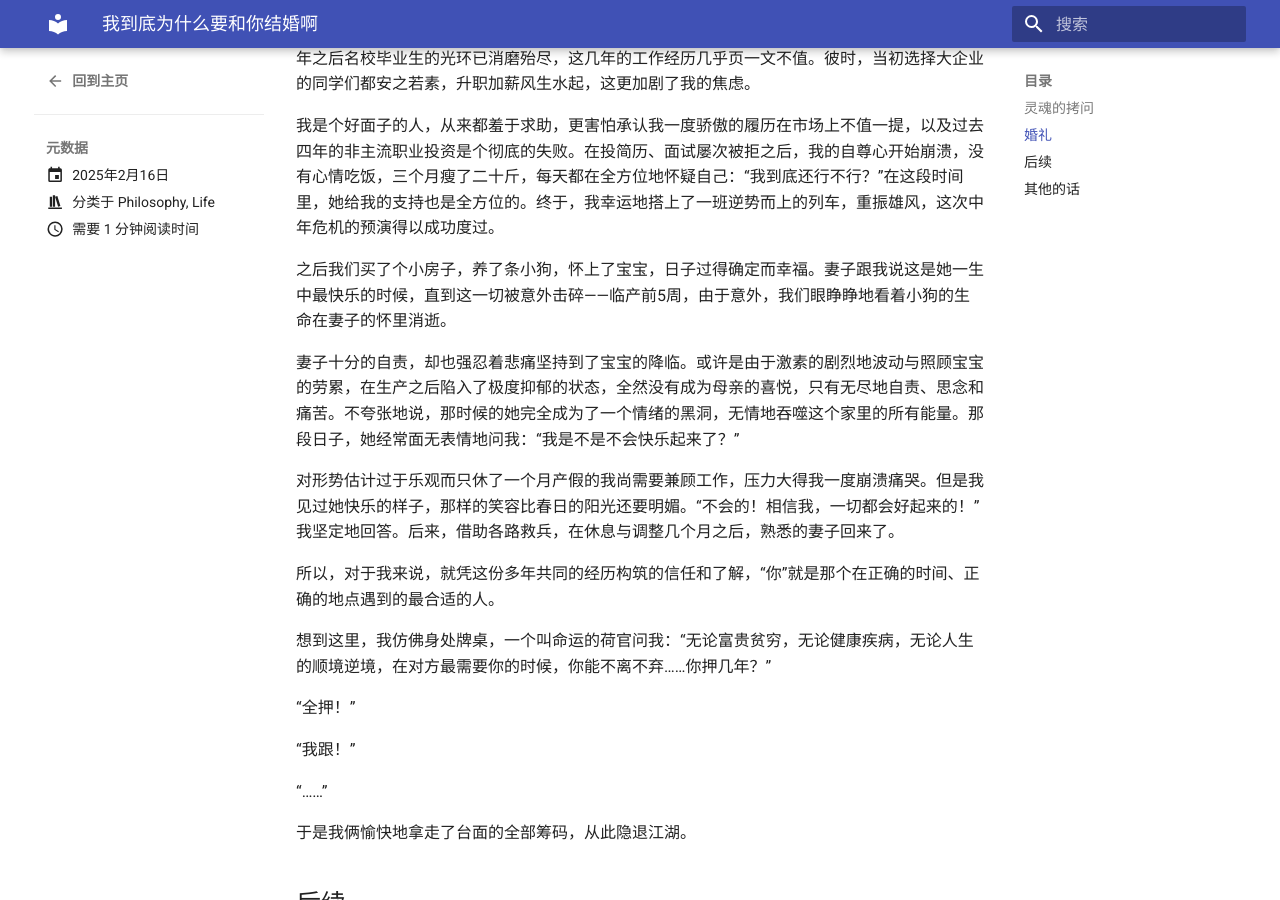
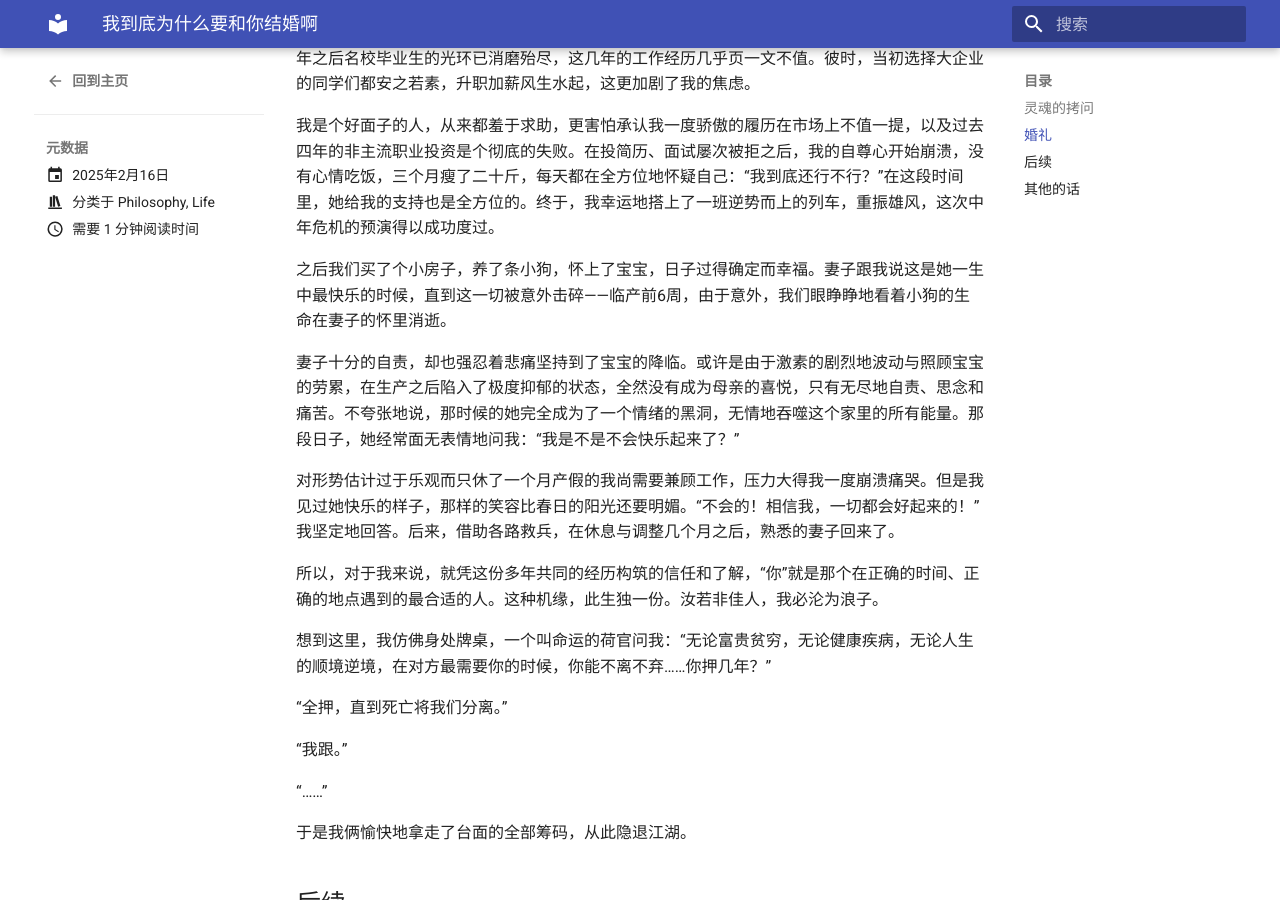
Before and after one commit to heqingy/blog, an MkDocs documentation site: the page built from docs/posts/00005_Meaning_of_Marriage.md, in a window 1280 px wide and 900 px high, scrolled down 970 px. Built offline with MkDocs 1.6.1 and Material for MkDocs 9.7.7, drawn with Linux system fonts in a browser that asks for light colours; comment, search, counter and statistics services are not loaded.

Commit message:
update wording

```diff
--- a/docs/posts/00005_Meaning_of_Marriage.md
+++ b/docs/posts/00005_Meaning_of_Marriage.md
@@ -28,19 +28,19 @@ comments: true
 
 我是个好面子的人，从来都羞于求助，更害怕承认我一度骄傲的履历在市场上不值一提，以及过去四年的非主流职业投资是个彻底的失败。在投简历、面试屡次被拒之后，我的自尊心开始崩溃，没有心情吃饭，三个月瘦了二十斤，每天都在全方位地怀疑自己：“我到底还行不行？”在这段时间里，她给我的支持也是全方位的。终于，我幸运地搭上了一班逆势而上的列车，重振雄风，这次中年危机的预演得以成功度过。
 
-之后我们买了个小房子，养了条小狗，怀上了宝宝，日子过得确定而幸福。妻子跟我说这是她一生中最快乐的时候，直到这一切被意外击碎——临产前5周，由于意外，我们眼睁睁地看着小狗的生命在妻子的怀里消逝。
+之后我们买了个小房子，养了条小狗，怀上了宝宝，日子过得确定而幸福。妻子跟我说这是她一生中最快乐的时候，直到这一切被意外击碎——临产前6周，由于意外，我们眼睁睁地看着小狗的生命在妻子的怀里消逝。
 
 妻子十分的自责，却也强忍着悲痛坚持到了宝宝的降临。或许是由于激素的剧烈地波动与照顾宝宝的劳累，在生产之后陷入了极度抑郁的状态，全然没有成为母亲的喜悦，只有无尽地自责、思念和痛苦。不夸张地说，那时候的她完全成为了一个情绪的黑洞，无情地吞噬这个家里的所有能量。那段日子，她经常面无表情地问我：“我是不是不会快乐起来了？”
 
 对形势估计过于乐观而只休了一个月产假的我尚需要兼顾工作，压力大得我一度崩溃痛哭。但是我见过她快乐的样子，那样的笑容比春日的阳光还要明媚。“不会的！相信我，一切都会好起来的！”我坚定地回答。后来，借助各路救兵，在休息与调整几个月之后，熟悉的妻子回来了。
 
-所以，对于我来说，就凭这份多年共同的经历构筑的信任和了解，“你”就是那个在正确的时间、正确的地点遇到的最合适的人。
+所以，对于我来说，就凭这份多年共同的经历构筑的信任和了解，“你”就是那个在正确的时间、正确的地点遇到的最合适的人。这种机缘，此生独一份。汝若非佳人，我必沦为浪子。
 
 想到这里，我仿佛身处牌桌，一个叫命运的荷官问我：“无论富贵贫穷，无论健康疾病，无论人生的顺境逆境，在对方最需要你的时候，你能不离不弃……你押几年？”
 
-“全押！”
+“全押，直到死亡将我们分离。”
 
-“我跟！”
+“我跟。”
 
 “……”
 
```
